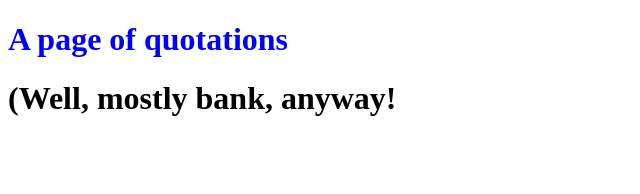
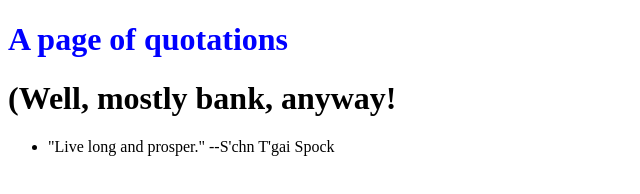
Before and after one commit to st-gr/0main_openSAP_repo, a plain HTML site: page index.html in a window 1280 px wide. Shown: the whole page, without its empty margins (0-640 px from the left). Drawn offline with Linux system fonts and the light colour scheme.

Commit message:
added Spock quote

```diff
--- a/index.html
+++ b/index.html
@@ -7,5 +7,8 @@
 	<body>
 		<h1 style="color: Blue">A page of quotations</h1>
 		<h1>(Well, mostly bank, anyway!</h1>
+		<ul>
+			<li>"Live long and prosper." --S'chn T'gai Spock</li>
+		</ul>
 	</body>
 </html>
```
